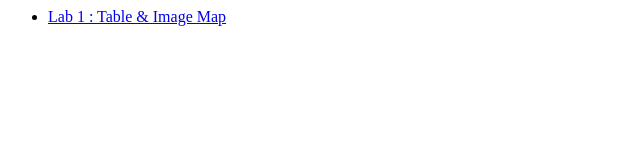
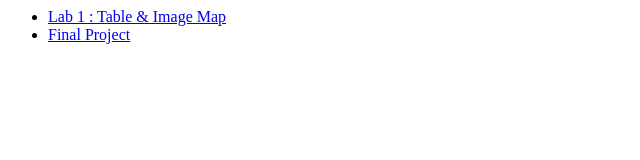
Before and after one commit to dipakparmar/COMP2680-Lab, a plain HTML site: page index.html in a window 1280 px wide. Shown: the whole page, without its empty margins (0-640 px from the left). Drawn offline with Linux system fonts and the light colour scheme.

Commit message:
Created Project Folder

```diff
--- a/index.html
+++ b/index.html
@@ -9,6 +9,7 @@
 <body>
     <ul>
         <li><a href="./P1Code/">Lab 1 : Table & Image Map</a></li>
+        <li><a href="./Final Project/">Final Project</a></li>
     </ul>
 </body>
 
```
Also changed, not shown: 1 other file.
